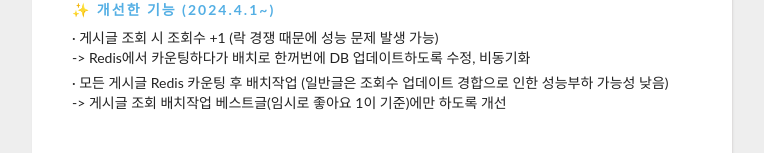
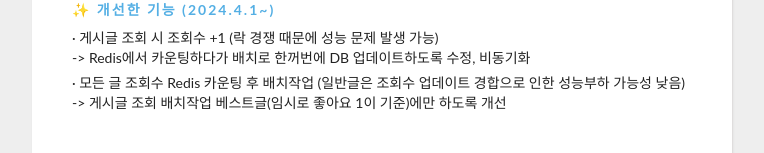
Before and after one commit to ljkhyeong/portfolio, a React (Create React App) app: page /project3 in a window 1280 px wide. Shown: the part 1288-1441 px from the top of the page, without its empty margins (258-1022 px from the left). Built offline with nearby package versions, Linux system fonts and the light colour scheme.

Commit message:
Update: Project3 내용 수정
가독성

```diff
--- a/src/component/project/Project3.js
+++ b/src/component/project/Project3.js
@@ -170,7 +170,7 @@ const Project3 = () => {
                     업데이트하도록 수정, 비동기화
                   </div>
                   <div className="project-text">
-                    · 모든 게시글 Redis 카운팅 후 배치작업 (일반글은 조회수
+                    · 모든 글 조회수 Redis 카운팅 후 배치작업 (일반글은 조회수
                     업데이트 경합으로 인한 성능부하 가능성 낮음)
                     <br /> -> 게시글 조회 배치작업 베스트글(임시로 좋아요 1이
                     기준)에만 하도록 개선
```
